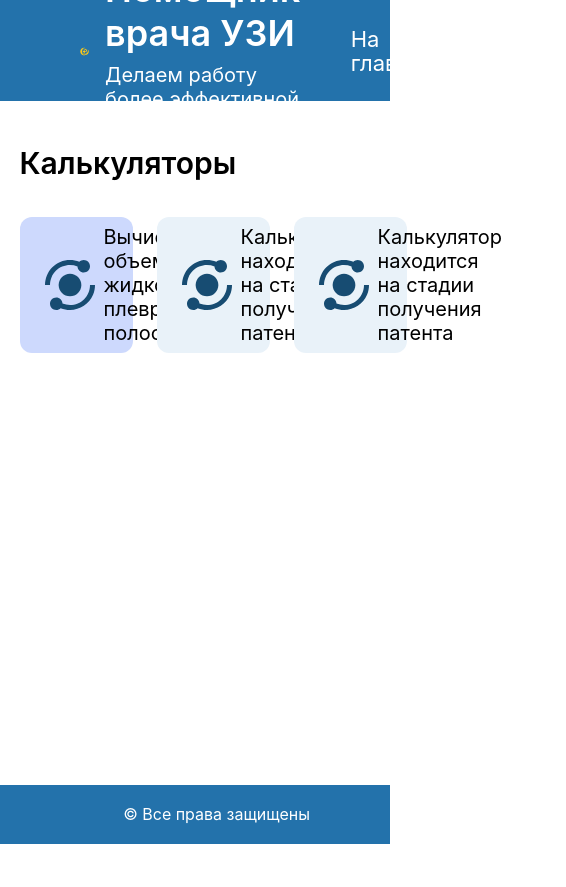
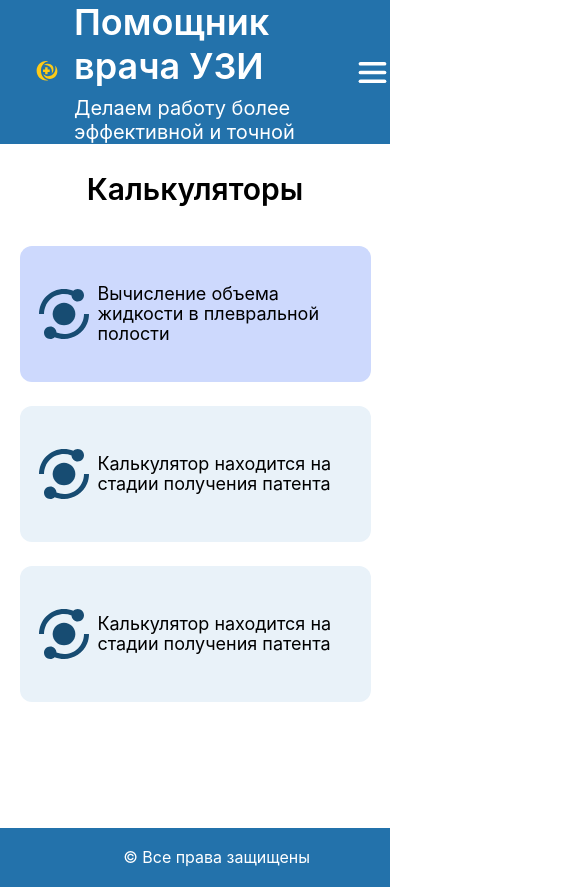
Before and after one commit to Andrey-Grishkov/ultrasound-helper, a React app: page / in a window 390 px wide. Shown: the whole page, 566 px wide, since content can reach past the window. Before the commit the page ends 844 px from the top, so only its background shows below. Built offline with nearby package versions, Linux system fonts and the light colour scheme.

Commit message:
feat: add 320px header

```diff
--- a/src/components/Header/Header.js
+++ b/src/components/Header/Header.js
@@ -13,7 +13,13 @@ const Header = () => {
           <p className="header__text">Делаем работу более эффективной и точной</p>
         </div>
       </div>
-      <HeaderNav/>
+      <div className="header__nav-container">
+        <HeaderNav/>
+      </div>
+      <button
+        className="header__burger-menu"
+        type="button"
+      ></button>
     </header>
   );
 };
--- a/src/components/Header/Header.scss
+++ b/src/components/Header/Header.scss
@@ -2,7 +2,7 @@
 
 .header {
   width: 100%;
-  height: 12vh;
+  height: 12%;
   background-color: rgba(35, 114, 171, 1);
   color: white;
   @include flex(row, space-between, center);
@@ -18,11 +18,42 @@
   &__title {
     margin: 0;
     @include font(36px, 44px, 600);
+
+    @media screen and (max-width: 320px) {
+      @include font(18px, 22px, 600);
+    }
   }
 
   &__text {
     margin: 8px 0 0 0;
     @include font(20px, 24px, 400);
+
+    @media screen and (max-width: 320px) {
+      display: none;
+      //@include font(16px, 18px, 400);
+    }
+  }
+
+  &__nav-container {
+
+    @media screen and (max-width: 600px) {
+      display: none;
+    }
+
+  }
+
+  &__burger-menu {
+    display: none;
+    padding: 0;
+    border: none;
+    cursor: pointer;
+    background: url(../../images/header__burger-menu.svg) 0 0/cover no-repeat;
+
+    @media screen and (max-width: 600px) {
+      display: block;
+      min-height: 35px;
+      min-width: 35px;
+    }
   }
 
 }
--- a/src/components/Logo/Logo.scss
+++ b/src/components/Logo/Logo.scss
@@ -1,9 +1,14 @@
+.logo {
+  margin-left: 10%;
+  width: 10%;
 
-.logo {
-  margin-left: 80px;
-  width: 5vw;
+  @media screen and (max-width: 320px) {
+    margin-left: 5%;
+    width: 20%;
+  }
 
   &__image {
     width: 100%;
+    object-fit: contain;
   }
 }
--- a/src/components/Main/Main.scss
+++ b/src/components/Main/Main.scss
@@ -5,12 +5,21 @@
   height: 81vh;
 
   &__title {
-    margin: 44px 0 0 5vw;
+    margin: 7% 0 0 5vw;
     @include font(30px, 36px, 600);
+
+    @media screen and (max-width: 600px) {
+      margin: 7% 0 0 0;
+      text-align: center;
+    }
   }
 
   &__navigation {
-    margin: 36px 5vw 0 5vw;
+    margin: 10% 5% 0 5%;
+
+    @media screen and (max-width: 600px) {
+
+    }
   }
 
   &__links {
@@ -19,6 +28,10 @@
     list-style-type: none;
     @include flex(row, flex-start, center);
     gap: 24px;
+
+    @media screen and (max-width: 600px) {
+      @include flex(column, flex-start, flex-start);
+    }
   }
 
   &__link {
@@ -31,6 +44,11 @@
     text-decoration: none;
     color: black;
 
+
+    @media screen and (max-width: 600px) {
+      width: 100%;
+    }
+
     &_active {
       cursor: pointer;
       background-color: rgb(205, 217, 253);
@@ -42,12 +60,16 @@
   }
 
   &__image {
-    margin-left: 20px;
+    margin-left: 4%;
   }
 
   &__text {
     margin-left: 1vw;
     margin-right: 1.25vw;
     @include font(20px, 24px, 400);
+
+    @media screen and (max-width: 600px) {
+      @include font(18px, 20px, 400);
+    }
   }
 }
```
Also changed, not shown: src/images/header__burger-menu.svg (added).
